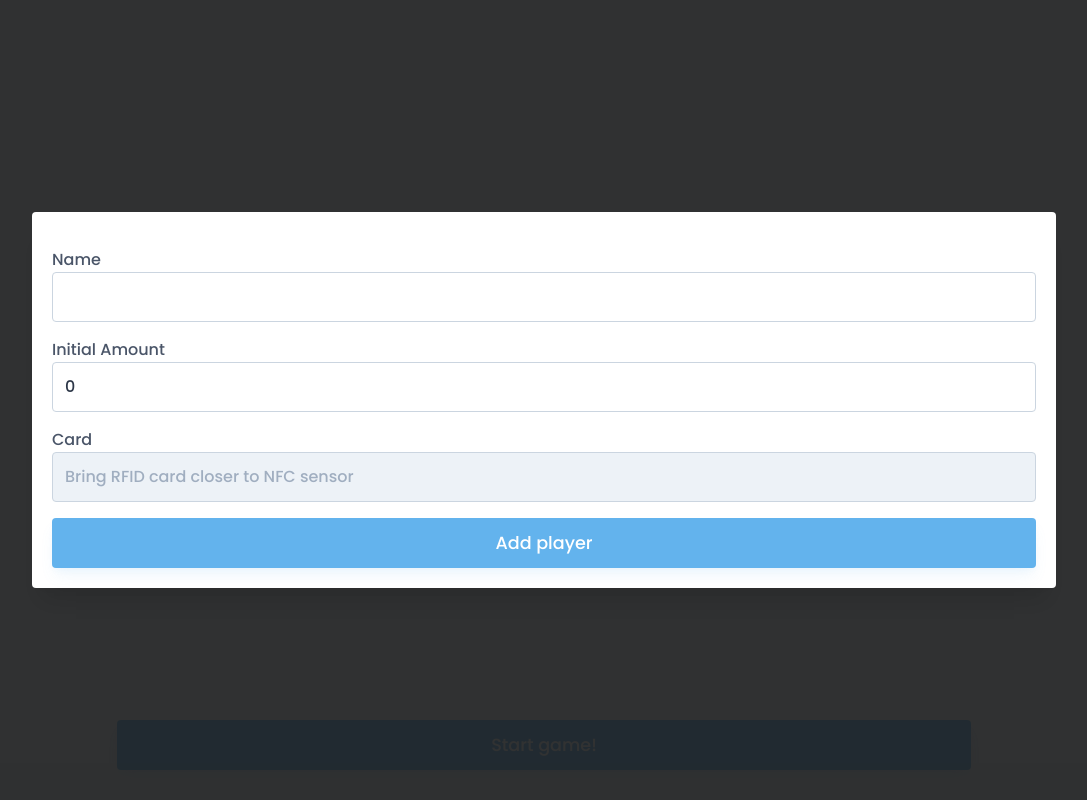
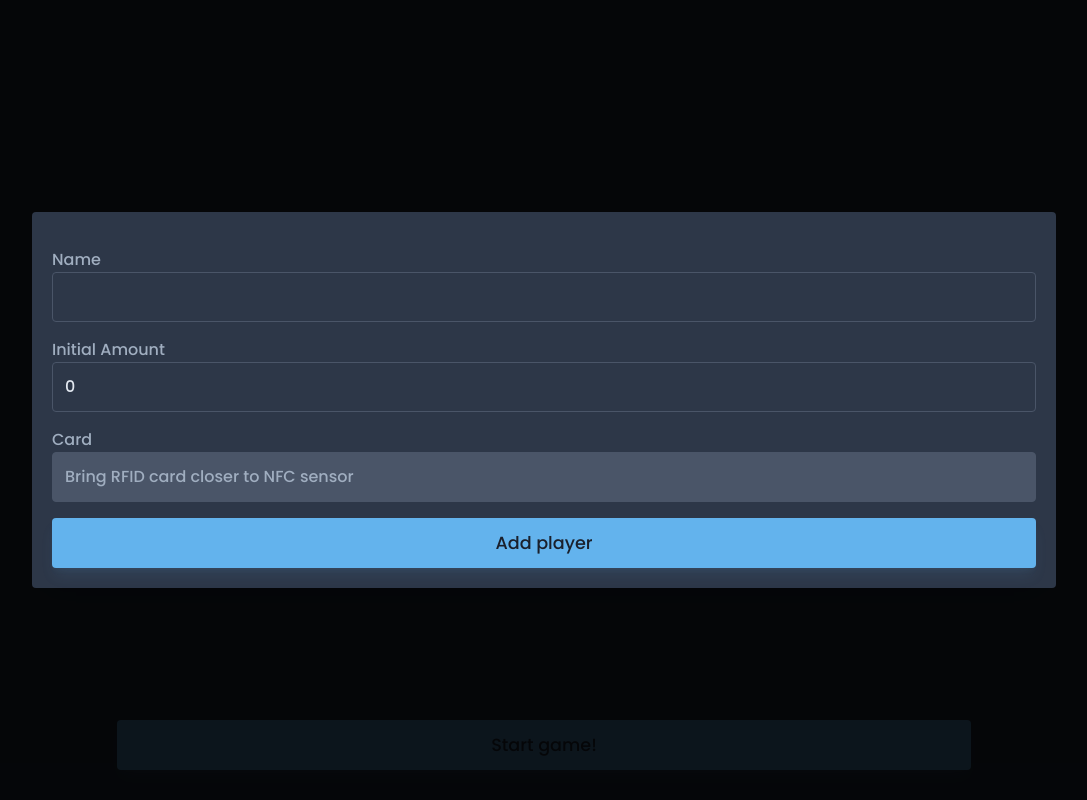
Before and after one commit to blenderskool/game-pay, a Vue app: page / in a window 1280 px wide. Both pictures are taken after a click on the button "Add a player". Shown: the whole page, without its empty margins (96-1183 px from the left). Built offline with nearby package versions, Linux system fonts and the light colour scheme.

Commit message:
Update app theme

```diff
--- a/src/App.vue
+++ b/src/App.vue
@@ -1,5 +1,5 @@
 <template>
   <div>
-    <router-view class="bg-gray-200 h-screen flex flex-col items-center" />
+    <router-view class="bg-gray-900 h-screen flex flex-col items-center" />
   </div>
 </template>
--- a/src/assets/css/tailwind.css
+++ b/src/assets/css/tailwind.css
@@ -22,16 +22,5 @@ button.primary {
   background-color: #63b3ed;
   color: #ffffff;
   box-shadow: 0 10px 15px -3px rgba(99, 179, 237,.1),0 4px 6px -2px rgba(99, 179, 237,.06);
+  @apply text-gray-900
 }
-
-input {
-  width: 100%;
-  padding: 0.75rem;
-  border-radius: 4px;
-  outline: none;
-  border: 1px solid #CBD5E0;
-  color: #2D3748;
-}
-input:disabled {
-  background-color: #EDF2F7;
-}
--- a/src/components/FormInput.vue
+++ b/src/components/FormInput.vue
@@ -1,7 +1,12 @@
 <template>
-  <label class="text-gray-700 block my-4">
+  <label class="text-gray-500 block my-4">
     <slot />
-    <input v-bind="$attrs" :value="value" @input="handleInput">
+    <input
+      v-bind="$attrs"
+      class="bg-gray-800 border border-solid border-gray-700 text-gray-300 w-full p-3 rounded outline-none disabled:bg-gray-700"
+      :value="value"
+      @input="handleInput"
+    >
   </label>
 </template>
 
--- a/src/components/MegaChoice.vue
+++ b/src/components/MegaChoice.vue
@@ -1,5 +1,5 @@
 <template>
-  <label :class="`bg-white block text-center rounded mr-2 w-full py-5 shadow border-solid text-lg cursor-pointer ${style} ${value === inputValue && activeStyle}`">
+  <label :class="`bg-gray-800 block text-center rounded mr-2 w-full py-5 shadow border-solid text-lg cursor-pointer ${style} ${value === inputValue && activeStyle}`">
     <slot />
     <input @input="handleInput" class="hidden" type="radio" :name="name" :value="inputValue">
   </label>
--- a/src/components/Modal.vue
+++ b/src/components/Modal.vue
@@ -1,6 +1,6 @@
 <template>
   <div class="modal-wrapper" @click="$emit('input', false)" v-if="value">
-    <div class="modal" @click.stop>
+    <div class="bg-gray-800 modal" @click.stop>
       <slot />
     </div>
   </div>
@@ -31,7 +31,6 @@ export default {
   .modal {
     border-radius: 4px;
     padding: 1.25rem;
-    background-color: #ffffff;
     width: 80%;
     box-shadow: 0 20px 25px -5px rgba(0,0,0,.1),0 10px 10px -5px rgba(0,0,0,.04);
   }
--- a/src/views/Game.vue
+++ b/src/views/Game.vue
@@ -1,7 +1,7 @@
 <template>
   <div class="justify-center">
 
-    <div class="w-9/12 text-center py-20 mb-5 -mt-24 border-2 border-dotted border-blue-300 rounded-md text-blue-400">
+    <div class="w-9/12 text-center py-20 mb-5 -mt-24 border-2 border-dotted border-blue-400 rounded-md text-blue-400">
       <NFCReader v-model="playerId" />
       Bring player card here to<br>
       start a transaction
@@ -11,7 +11,7 @@
       <li
         :key="i"
         v-for="(player, i) in players"
-        class="bg-white p-4 rounded text-center shadow-sm"
+        class="bg-gray-800 text-gray-100 p-4 rounded text-center shadow-sm"
       >
         <div class="w-8 h-8 rounded-full bg-blue-500 inline-block" />
         <h2 class="mt-3 font-medium text-2xl">
@@ -24,7 +24,7 @@
     </ul>
 
     <button
-      class="fixed w-4/6 border-2 border-solid border-red-300 text-red-500"
+      class="fixed w-4/6 border-2 border-solid border-red-500 text-red-500"
       style="bottom: 30px"
       @click="endGame"
     >
--- a/src/views/Home.vue
+++ b/src/views/Home.vue
@@ -1,7 +1,7 @@
 <template>
   <div class="justify-center">
 
-    <div class="bg-white p-5 rounded shadow-xl w-9/12">
+    <div class="bg-gray-800 text-gray-100 p-5 rounded shadow-xl w-9/12">
       <ul class="p-0 mb-6 list-none" v-if="Object.keys(players).length">
         <li :key="id" v-for="(player, id) in players" class="p-2 flex">
           <h2 class="m-0 font-medium text-xl">{{ player.name }}</h2>
@@ -14,7 +14,7 @@
         Start by adding 2 or more players
       </div>
       <button
-        class="w-full bg-transparent border-2 border-solid border-blue-200 text-blue-400"
+        class="w-full bg-transparent border-2 border-solid border-blue-400 text-blue-400"
         @click="newPlayer.modal = true"
       >
         Add a player
--- a/src/views/Transact.vue
+++ b/src/views/Transact.vue
@@ -1,6 +1,6 @@
 <template>
   <div class="justify-start">
-    <h3 class="text-2xl text-center font-semibold mt-10">{{ players[activePlayerId].name }}</h3>
+    <h3 class="text-2xl text-gray-100 text-center font-semibold mt-10">{{ players[activePlayerId].name }}</h3>
 
     <form class="mt-32 w-9/12" @submit.prevent="transact">
       <div class="flex">
@@ -16,7 +16,7 @@
         Amount
       </FormInput>
 
-      <div class="text-gray-700">
+      <div class="text-gray-500">
         <span v-if="type === 'pay'">To</span>
         <span v-else-if="type === 'collect'">From</span>
       </div>
@@ -37,7 +37,7 @@
 
       <button
         type="submit"
-        class="fixed w-4/6 text-white transform -translate-x-1/2"
+        class="fixed w-4/6 text-gray-900 transform -translate-x-1/2"
         style="bottom: 30px; left: 50%"
         :class="type === 'pay' ? 'bg-red-500' : 'bg-green-500'"
       >
```
Also changed, not shown: tailwind.js.
